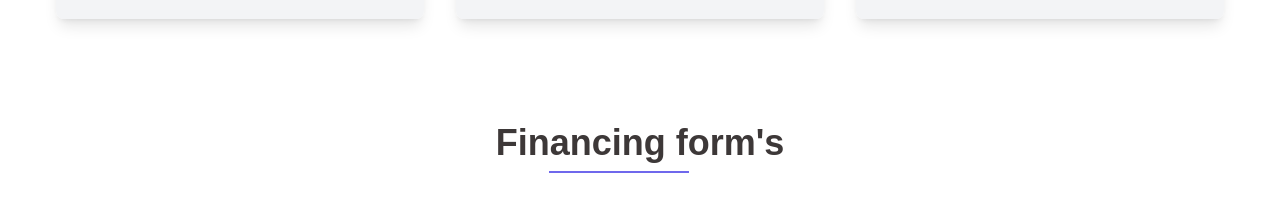
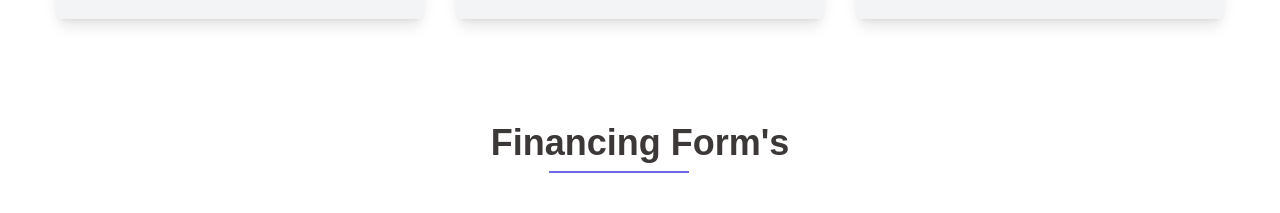
Before and after one commit to MuhammadAkil/delarheim, a Next.js app: page /financing in a window 1280 px wide. Shown: the part 1720-1933 px from the top of the page. Built offline with nearby package versions, Linux system fonts and the light colour scheme.

Commit message:
update to capitalize

```diff
--- a/src/app/financing/page.tsx
+++ b/src/app/financing/page.tsx
@@ -363,7 +363,7 @@ const form = () => {
 
 				<div className="flex justify-center mp-5 ">
 					<div className="relative inline-block text-center mb-7">
-						<h2 className="block w-full bg-gradient-to-b from-white to-white text-[#3d3838] bg-clip-text font-bold text-3xl sm:text-4xl">Financing form's</h2>
+						<h2 className="block w-full bg-gradient-to-b from-white to-white text-[#3d3838] bg-clip-text font-bold text-3xl sm:text-4xl">Financing Form's</h2>
 						<span className="absolute left-1/2 bottom-[-10px] transform -translate-x-[65%] w-[140px] h-[2px] bg-[#6F68EC]"></span>
 					</div>
 				</div>
```
